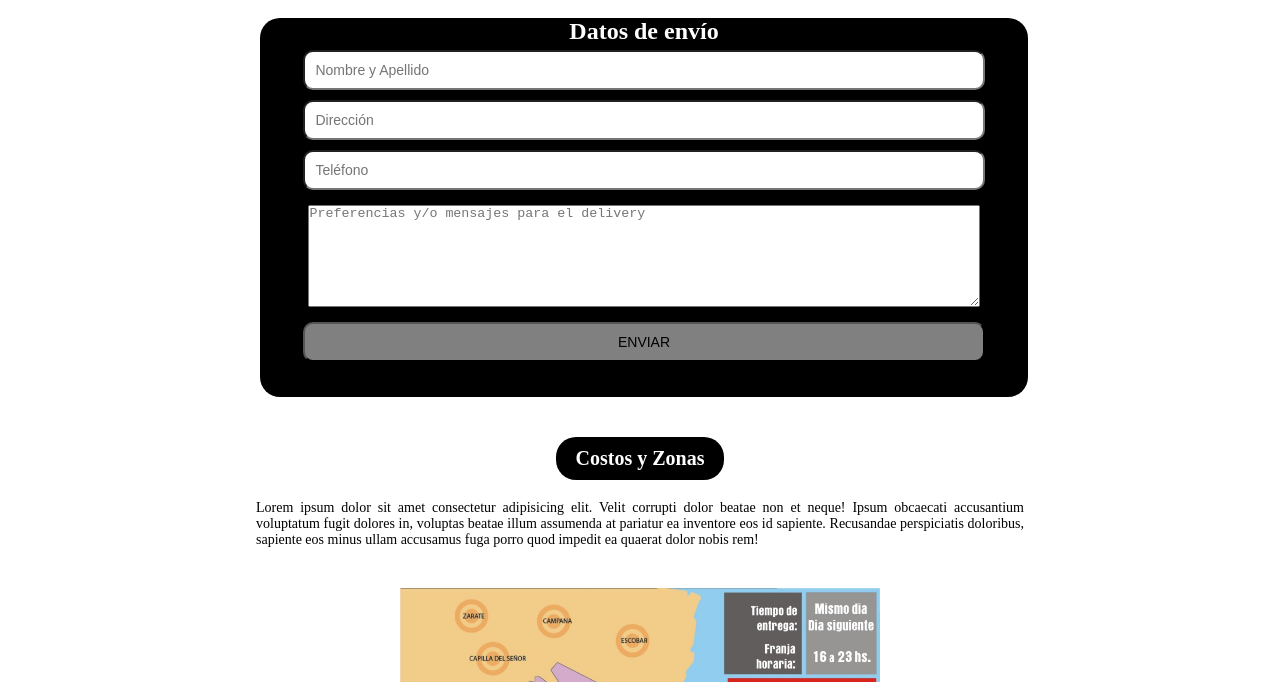
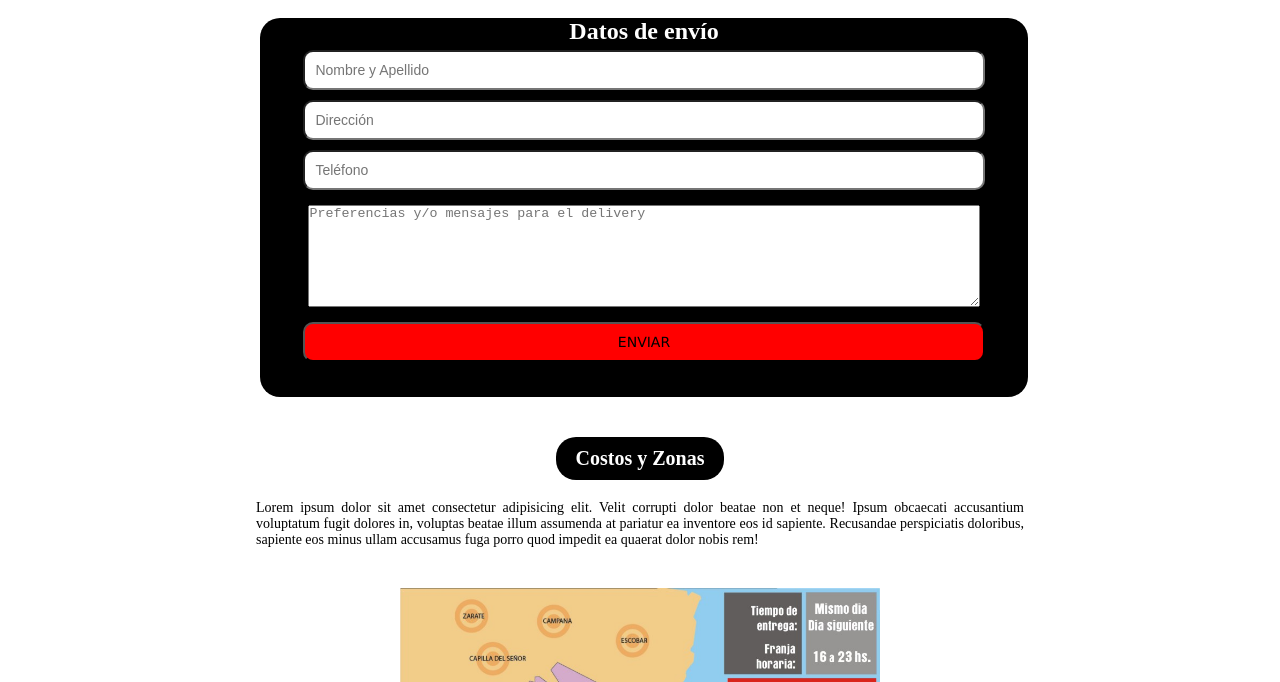
Before and after one commit to SebastianTabbia/proyectoTabbiaSebastian, a plain HTML site: page envios.html in a window 1280 px wide. Shown: the part 118-800 px from the top of the page. Drawn offline with Linux system fonts and the light colour scheme.

Commit message:
agregamos estilo boton

```diff
--- a/css/style.css
+++ b/css/style.css
@@ -494,3 +494,11 @@ max-height: 200px;
             max-width: 60%;
         }
 }
+
+/* nuevos estilos sobre grilla base */
+
+.boton{
+
+    background-color: red;
+    font-family: 'Lucida Sans', 'Lucida Sans Regular', 'Lucida Grande', 'Lucida Sans Unicode', Geneva, Verdana, sans-serif;
+}
```
